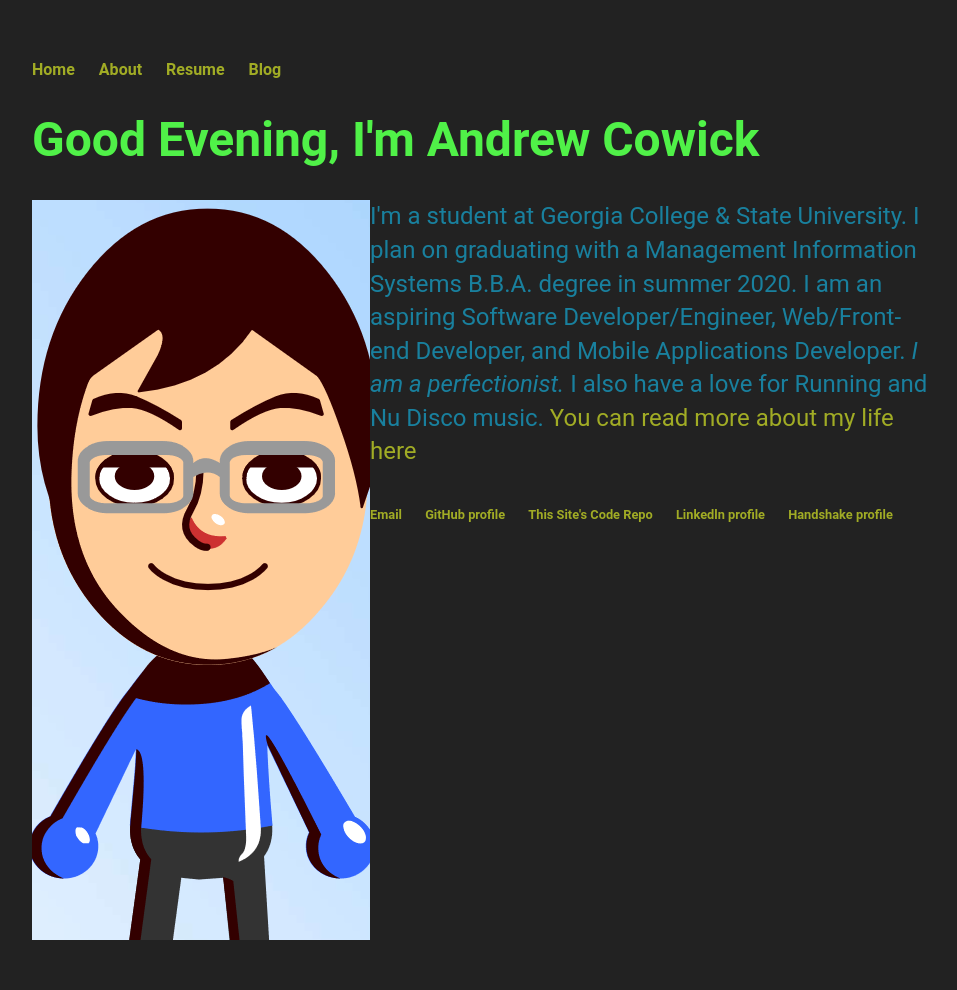
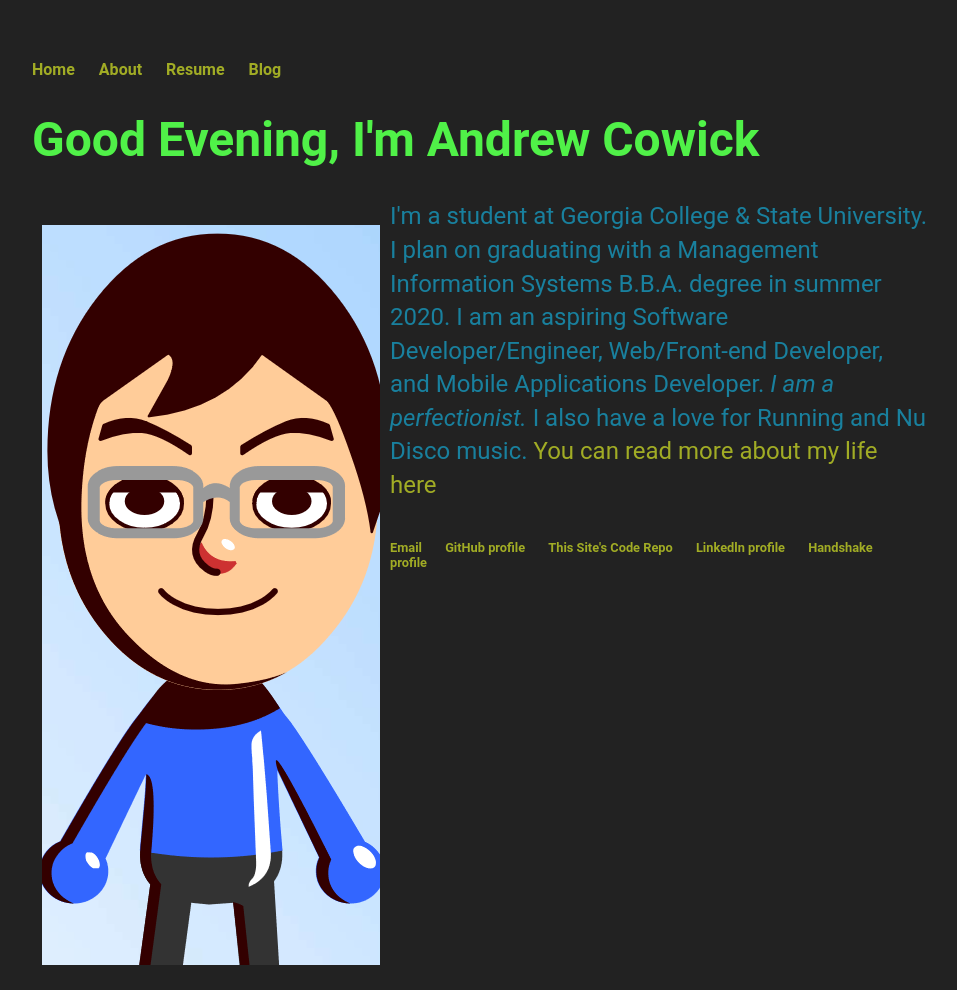
Before and after one commit to acow19/acow19.github.io, a Jekyll site: the page built from index.html, in a window 1280 px wide. Shown: the whole page, without its empty margins (160-1117 px from the left). Built offline with Jekyll 4.4.1, drawn with Linux system fonts in a browser that asks for light colours; before the commit the page ends 940 px from its top, so only the background shows below that.

Commit message:
Attempt to add some space between image and text.

```diff
--- a/css/main.css
+++ b/css/main.css
@@ -65,3 +65,8 @@ ul.posts li {
 canvas {
     display: block;
 }
+
+img {
+    display: inline-block;
+    margin: 25px 10px;
+}
```
